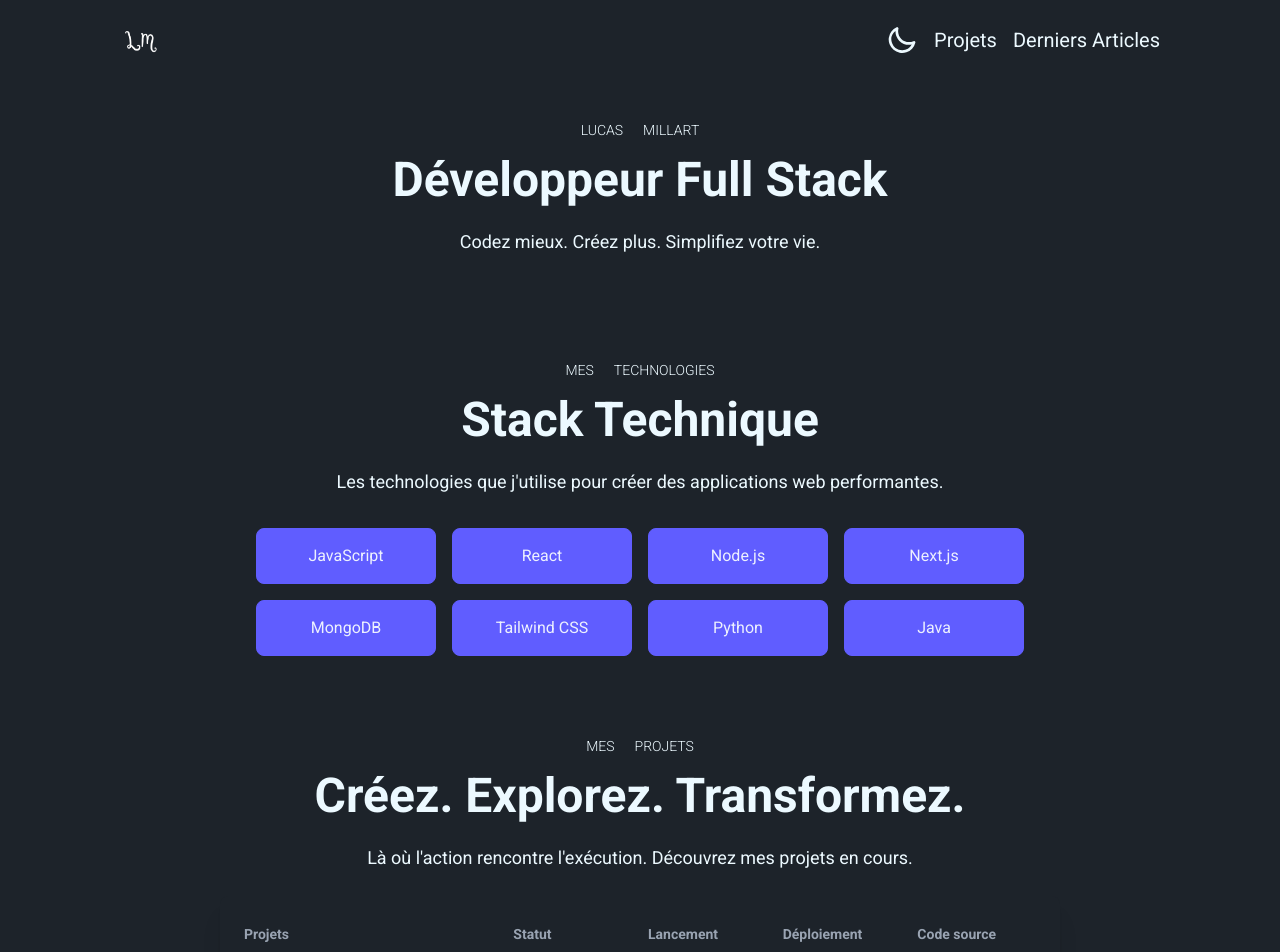
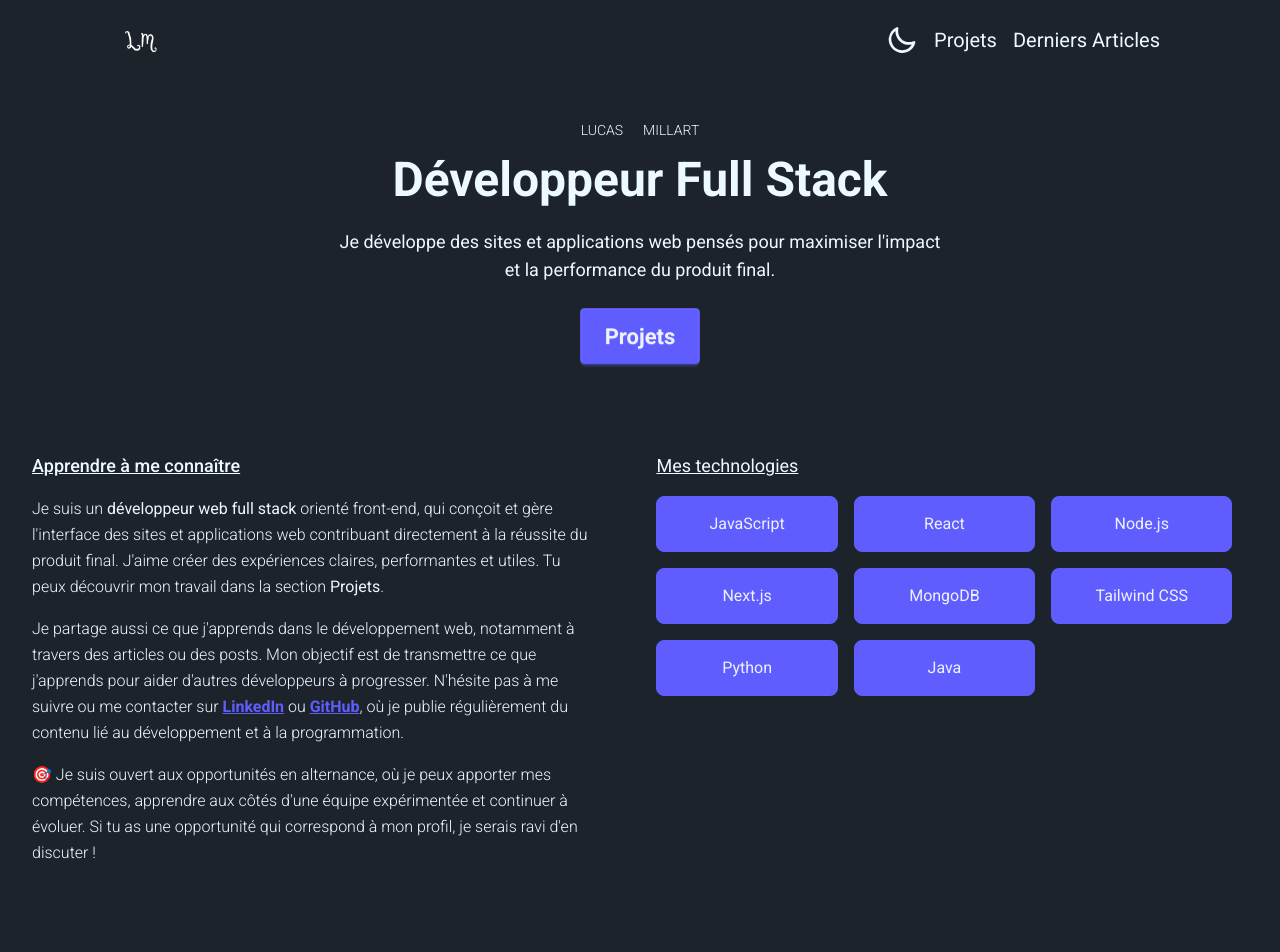
Before and after one commit to LucasMillart/blog, a Next.js app: page / in a window 1280 px wide. Shown: the top 952 px of the page. Built offline with nearby package versions, Linux system fonts and the light colour scheme; a web font is replaced by a local one.

Commit message:
Add about me section

```diff
--- a/components/Head.js
+++ b/components/Head.js
@@ -1,3 +1,4 @@
+import Link from 'next/link';
 import React from 'react';
 
 const Head = () => {
@@ -8,8 +9,9 @@ const Head = () => {
         Développeur Full Stack
       </h2>
       <p className="text-lg mb-6">
-        Codez mieux. Créez plus. Simplifiez votre vie.
+        Je développe des sites et applications web pensés pour maximiser l&apos;impact<br></br> et la performance du produit final.
       </p>
+      <Link href="/projets" className='btn btn-primary btn-xl'>Projets</Link>
     </header>
   );
 };
--- a/components/Technologies.js
+++ b/components/Technologies.js
@@ -1,3 +1,5 @@
+import Link from "next/link";
+
 export default function Technologies() {
   const technologies = [
     { name: "JavaScript" },
@@ -9,18 +11,32 @@ export default function Technologies() {
     { name: "Python" },
     { name: "Java" }
   ];
-
   return (
-    <section className="py-10 px-5 text-center">
-      <h1 className="text-sm font-light mb-4 tracking-[10]">MES<span className='ml-5 tracking-[10]'>TECHNOLOGIES</span></h1>
-      <h2 className="text-5xl font-bold mb-6">
-        Stack Technique
-      </h2>
-      <p className="text-lg mb-8">
-        Les technologies que j&apos;utilise pour créer des applications web performantes.
+    <section className="py-12 px-4 md:px-8 container mx-auto">
+      <div className="flex flex-col lg:flex-row gap-8 items-start">
+        {/* Colonne de gauche - Texte de présentation */}
+        <div className="lg:w-1/2 space-y-6 lg:pr-8">
+          <div className="max-w-xl mx-auto lg:mx-0">            <h2 className="text-lg mb-4 underline text-center lg:text-left font-medium">Apprendre à me connaître</h2>
+            <p className="text-base mb-4 font-light leading-relaxed text-base-content">
+              Je suis un <strong>développeur web full stack</strong> orienté front-end, qui conçoit et gère l&apos;interface des sites et applications web contribuant directement à la réussite du produit final.
+              J&apos;aime créer des expériences claires, performantes et utiles. Tu peux découvrir mon travail dans la section <strong>Projets</strong>.
             </p>
 
-      <div className="grid grid-cols-2 sm:grid-cols-4 gap-4 max-w-3xl mx-auto">
+            <p className="text-base mb-4 font-light leading-relaxed text-base-content">
+              Je partage aussi ce que j&apos;apprends dans le développement web, notamment à travers des articles ou des posts. Mon objectif est de transmettre ce que j&apos;apprends pour aider d&apos;autres développeurs à progresser.
+              N&apos;hésite pas à me suivre ou me contacter sur <Link className="link link-primary font-bold" href="https://linkedin.com/in/lucas-millart/" target="_blank">LinkedIn</Link> ou <Link className="link link-primary font-bold" href="https://github.com/LucasMillart" target="_blank">GitHub</Link>, où je publie régulièrement du contenu lié au développement et à la programmation.
+            </p>
+
+            <p className="text-base font-light leading-relaxed text-base-content">
+              🎯 Je suis ouvert aux opportunités en alternance, où je peux apporter mes compétences, apprendre aux côtés d&apos;une équipe expérimentée et continuer à évoluer.
+              Si tu as une opportunité qui correspond à mon profil, je serais ravi d&apos;en discuter !
+            </p>
+          </div>
+        </div>        {/* Colonne de droite - Technologies */}
+        <div className="lg:w-1/2 flex flex-col">
+          <div className="max-w-xl mx-auto lg:mx-0">
+            <h2 className="text-lg underline mb-4 text-center lg:text-left">Mes technologies</h2>
+            <div className="grid grid-cols-2 sm:grid-cols-3 gap-4">
               {technologies.map((tech) => (
                 <div
                   key={tech.name}
@@ -30,6 +46,9 @@ export default function Technologies() {
                 </div>
               ))}
             </div>
+          </div>
+        </div>
+      </div>
     </section>
   );
 }
```
Lines whose indentation alone changed are shown as unchanged.
